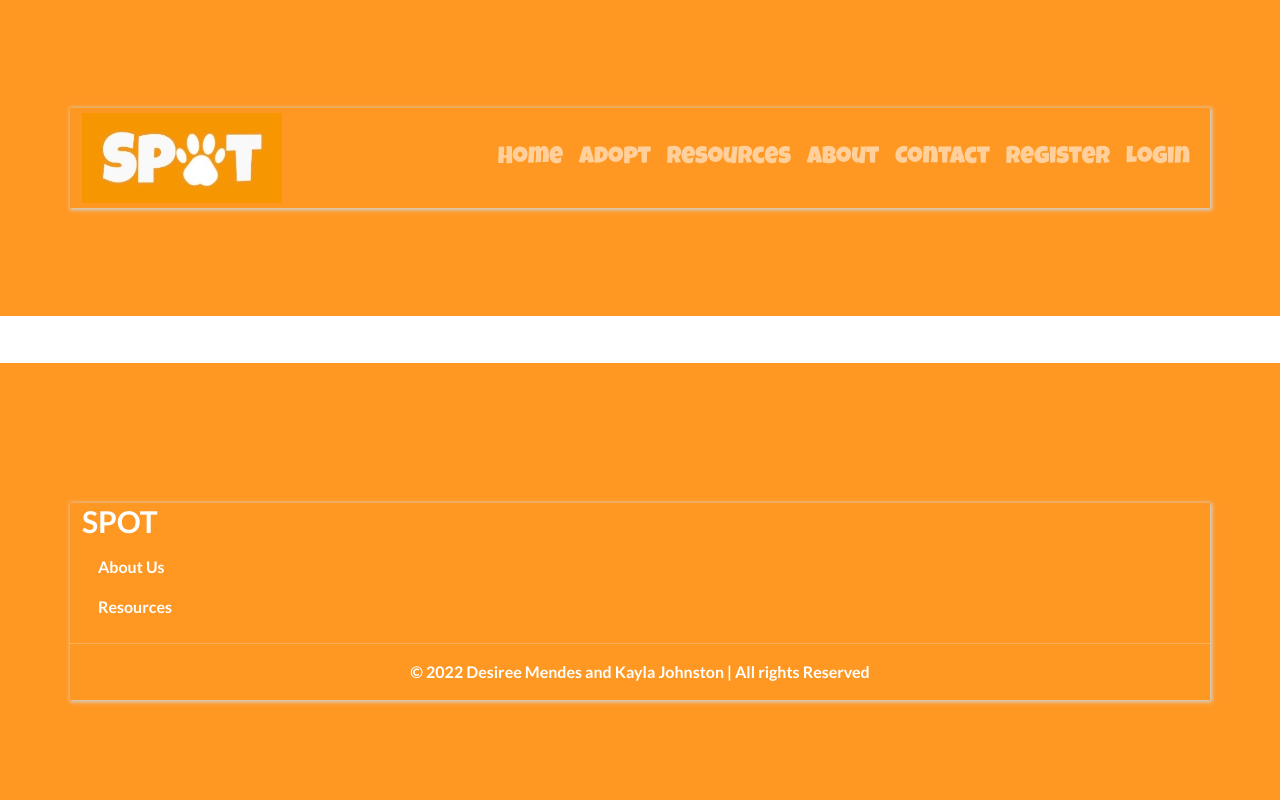
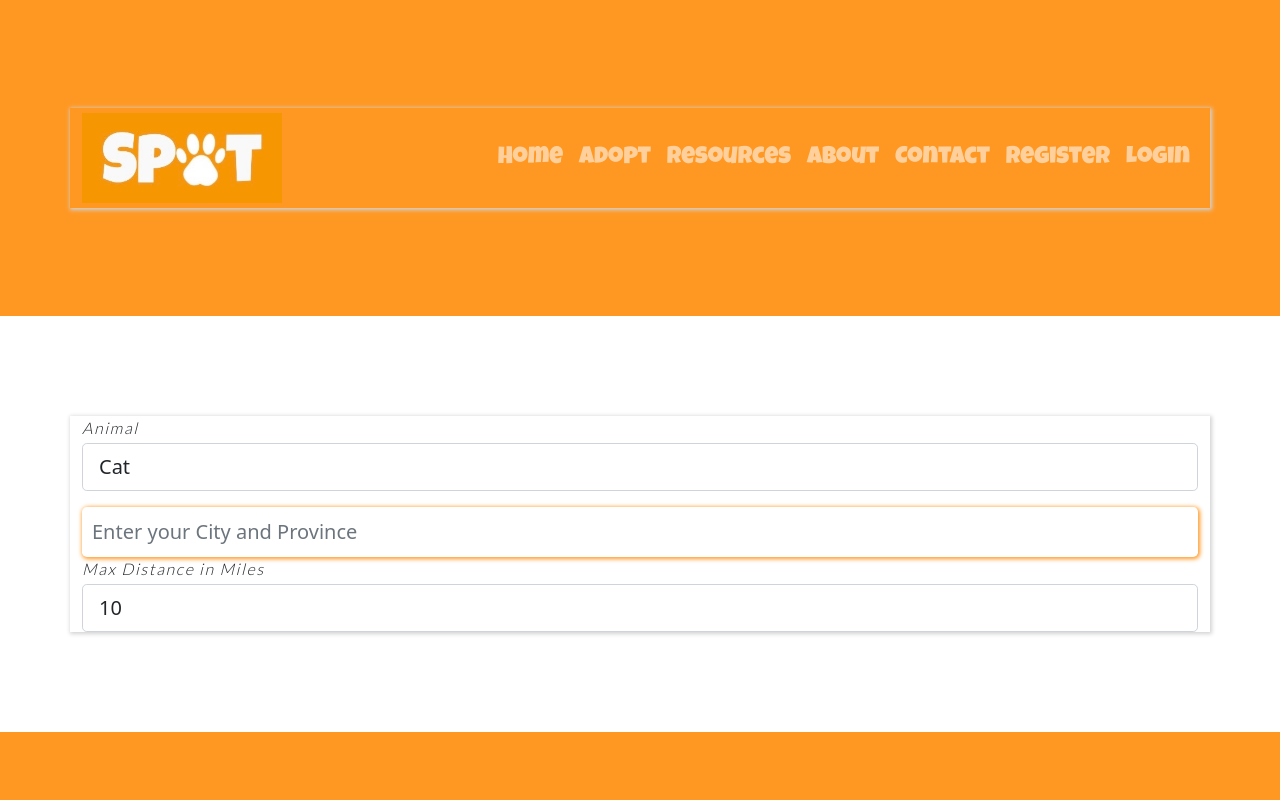
Before and after one commit to keepitclassick/spot, a React (Create React App) app in the folder client/: page /adopt in a window 1280 px wide. Shown: the top 800 px of the page. Built offline with nearby package versions, Linux system fonts and the light colour scheme.

Commit message:
add adopt route and form

```diff
--- a/client/src/App.js
+++ b/client/src/App.js
@@ -4,13 +4,12 @@ import React from "react";
 import { BrowserRouter, Routes, Route, Link, Router } from "react-router-dom";
 import Navigation from "./Components/Navigation";
 import { Carousel, Nav } from "react-bootstrap";
-import Banner from "./Components/Banner";
-import Calltoaction from "./Components/Calltoaction";
 import Footer from "./Components/Footer";
 import CarouselContainer from "./Components/CarouselContainer";
 import HomepagePets from "./Components/HomepagePets";
 import Login from "./Components/Login";
 import EmailForm from "./Components/EmailForm";
+import Adopt from "./Components/Adopt";
 
 function App() {
   return (
@@ -21,6 +20,7 @@ function App() {
           {<Route exact path="/" element={<HomepagePets />} />}
           <Route path="/login" element={<Login />} />
           <Route path="/email" element={<EmailForm />} />
+          <Route path="/adopt" element={<Adopt />} />
         </Routes>
       </div>
       <Footer />
--- /dev/null
+++ b/client/src/Components/Adopt.jsx
@@ -0,0 +1,40 @@
+export default function Adopt() {
+  return (
+    <div class="container">
+      <form id="pet-form">
+        <div class="form-group"></div>
+        <label for="animal">Animal</label>
+        <select id="animal" class="form-control form-control-lg mb-3">
+          <option value="cat">Cat</option>
+          <option value="dog">Dog</option>
+          <option value="bird">Bird</option>
+          <option value="barnyard">Barnyard</option>
+          <option value="rabbit">Rabbit</option>
+        </select>
+
+        <input
+          type="text"
+          id="postal"
+          class="form-control form-control-lg"
+          placeholder="Enter your City and Province"
+        />
+        <label for="distance">Max Distance in Miles</label>
+        <select id="distance" class="form-control form-control-lg mb-3">
+          <option value="10">10</option>
+          <option value="25">25</option>
+          <option value="50">50</option>
+          <option value="100">100</option>
+          <option value="200">200</option>
+          <option value="300">300</option>
+          <option value="400">400</option>
+          <input
+            id="submit"
+            type="submit"
+            value="Find"
+            class="btn btn-dark btn-lg btn-block mt-3"
+          />
+        </select>
+      </form>
+    </div>
+  );
+}
```
